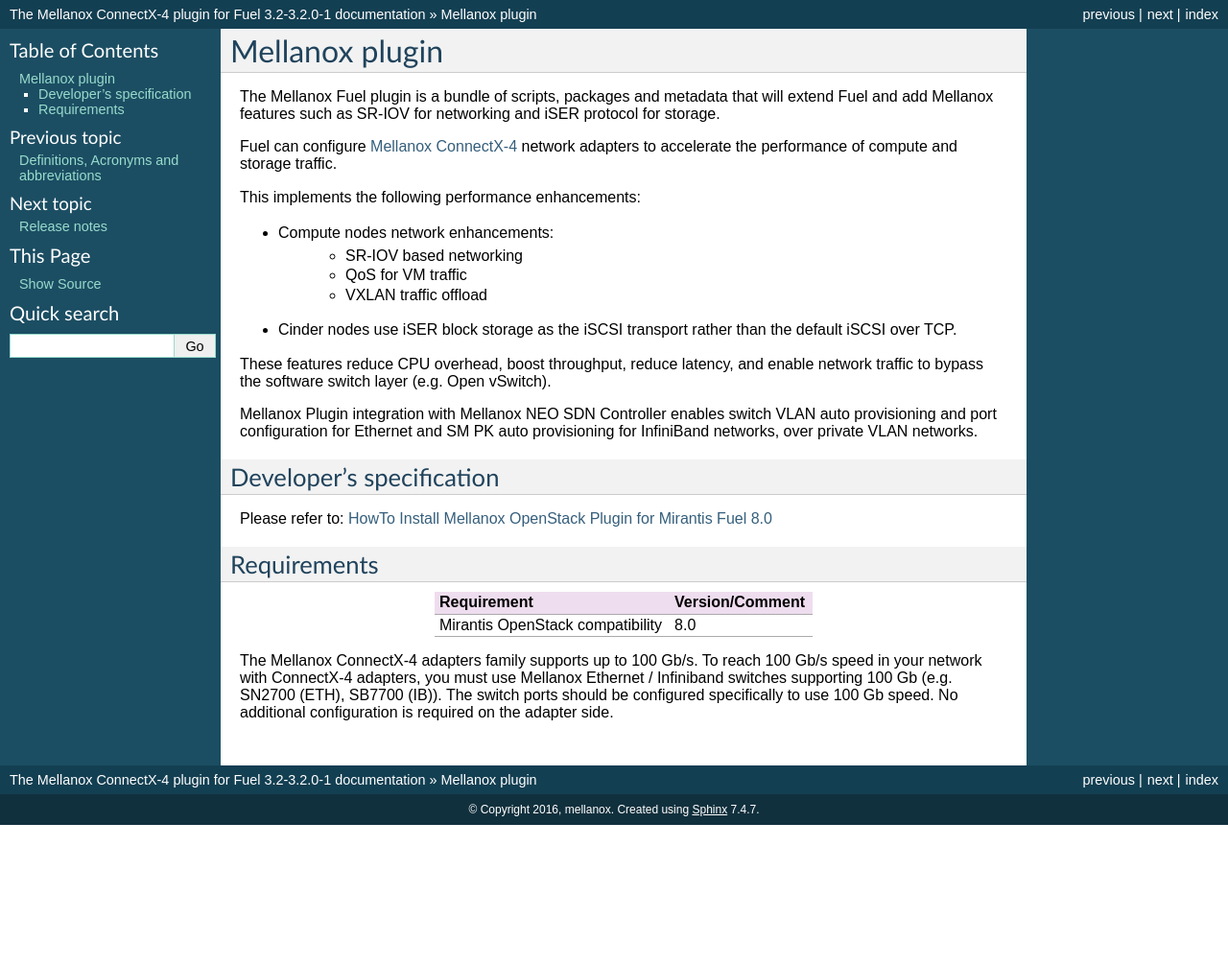
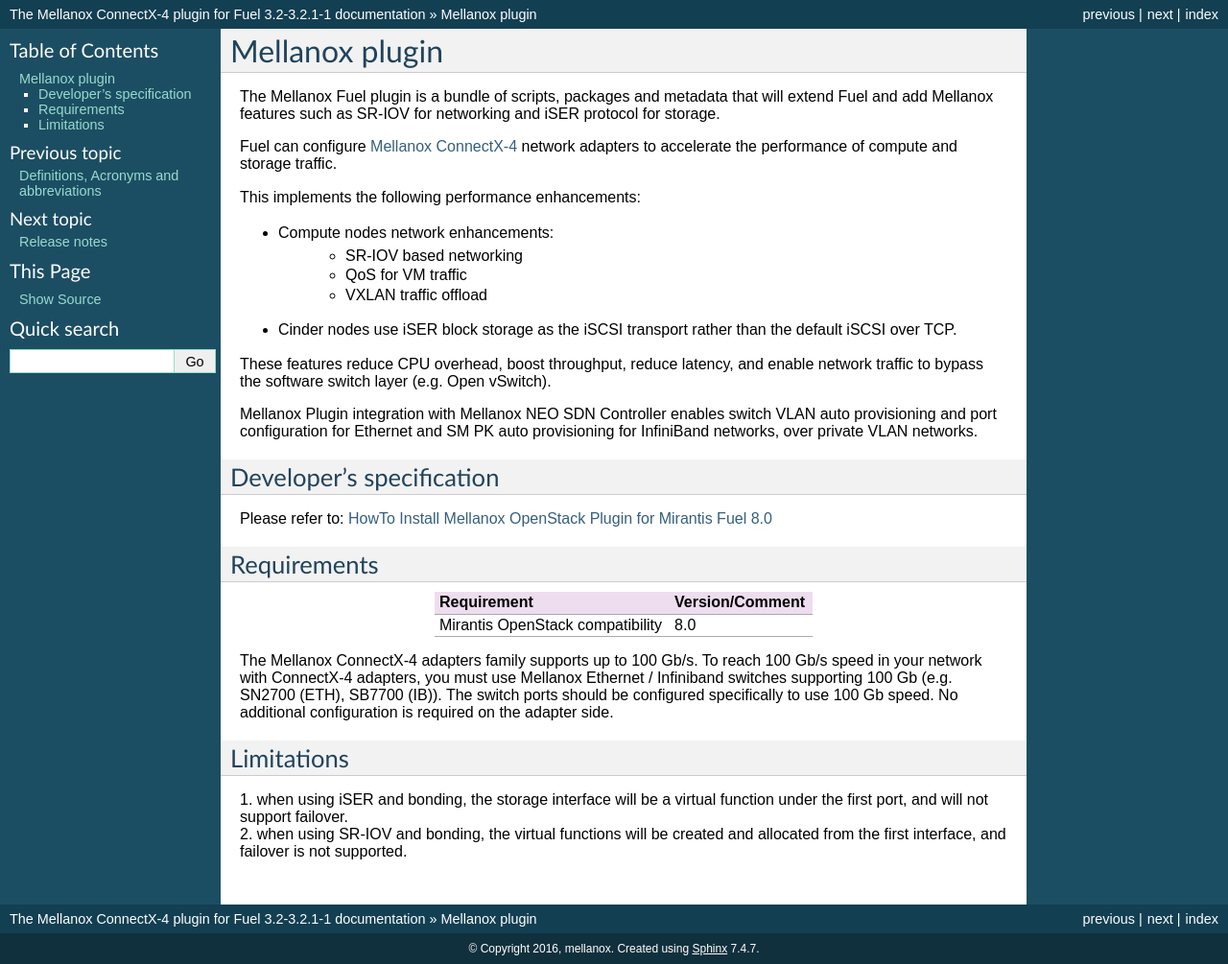
Before and after one commit to openstack-archive/fuel-plugin-mellanox, a Sphinx documentation site: the page built from doc/source/overview.rst, in a window 1280 px wide. Shown: the whole page at 96% size. Built offline with Sphinx 7.4.7, drawn with Linux system fonts in a browser that asks for light colours; before the commit the page ends 900 px from its top, so only the background shows below that.

Commit message:
Added "Limitations" section, change version to 3.2.1 in docs
Change-Id: I3c0eab8311bee1f58ee5f97550fa34797a35880c

```diff
--- a/doc/source/conf.py
+++ b/doc/source/conf.py
@@ -57,7 +57,7 @@
 # The short X.Y version.
 version = '3.2'
 # The full version, including alpha/beta/rc tags.
-release = '3.2-3.2.0-1'
+release = '3.2-3.2.1-1'
 
 # The language for content autogenerated by Sphinx. Refer to documentation
 # for a list of supported languages.
@@ -238,7 +238,7 @@
 # One entry per manual page. List of tuples
 # (source start file, name, description, authors, manual section).
 man_pages = [
-    ('index', 'fuel-plugin-mellanox', u'Guide to the Mellanox ConnectX-4 plugin ver. 3.2-3.2.0-1 for Fuel 8',
+    ('index', 'fuel-plugin-mellanox', u'Guide to the Mellanox ConnectX-4 plugin ver. 3.2-3.2.1-1 for Fuel 8',
      [u'Mellanox'], 1)
 ]
 
--- a/doc/source/index.rst
+++ b/doc/source/index.rst
@@ -4,7 +4,7 @@
    contain the root `toctree` directive.
 
 =====================================================================
-Guide to the Mellanox ConnectX-4 Plugin ver. 3.2-3.2.0-1 for Fuel
+Guide to the Mellanox ConnectX-4 Plugin ver. 3.2-3.2.1-1 for Fuel
 =====================================================================
 
 User documentation
--- a/doc/source/installation.rst
+++ b/doc/source/installation.rst
@@ -11,19 +11,19 @@
 #. Download the plugin rpm file for MOS 8.0 from `Fuel Plugin Catalog <https://www.mirantis.com/products/openstack-drivers-and-plugins/fuel-plugins>`_.
 #. Copy the plugin on already installed Fuel Master. scp can be used for that.::
 
-   # scp mellanox-plugin-3.2-3.2.0-1.noarch.rpm root@<Fuel_Master_ip>:/tmp
+   # scp mellanox-plugin-3.2-3.2.1-1.noarch.rpm root@<Fuel_Master_ip>:/tmp
 
 #. Install the plugin::
 
    # cd /tmp
-   # fuel plugins --install mellanox-plugin-3.2-3.2.0-1.noarch.rpm
+   # fuel plugins --install mellanox-plugin-3.2-3.2.1-1.noarch.rpm
 
 #. Verify the plugin was installed successfully by having it listed using ``fuel plugins`` command::
 
    # fuel plugins
    #  id | name              | version | package_version
    #  ---|-------------------|---------|----------------
-   #  1  | mellanox-plugin   | 3.2.0   | 3.0.0
+   #  1  | mellanox-plugin   | 3.2.1   | 3.0.0
 
 #. Define bootstrap discovery parameters to be burnt on Mellanox Adapters cards:
 
--- a/doc/source/overview.rst
+++ b/doc/source/overview.rst
@@ -46,3 +46,10 @@
  network with ConnectX-4 adapters, you must use Mellanox Ethernet / Infiniband switches supporting 100 Gb
  (e.g. SN2700 (ETH), SB7700 (IB)). The switch ports should be configured specifically to use 100 Gb speed. No
  additional configuration is required on the adapter side.
+
+Limitations
+-----------
+| 1. when using iSER and bonding, the storage interface will be a virtual function under the first
+ port, and will not support failover.
+| 2. when using SR-IOV and bonding, the virtual functions will be created and allocated from the
+ first interface, and failover is not supported.
--- a/doc/source/supported_images.rst
+++ b/doc/source/supported_images.rst
@@ -15,4 +15,4 @@
 |   3   | Cirros Mellanox    | 3.11.0-26-generic               |
 +-------+--------------------+---------------------------------+
 
-This Fuel Mellanox plugin ver. 3.2-3.2.0-1 is using MLNX_OFED_LINUX version 3.3-1.5.0.
+This Fuel Mellanox plugin ver. 3.2-3.2.1-1 is using MLNX_OFED_LINUX version 3.3-1.5.0.
```
